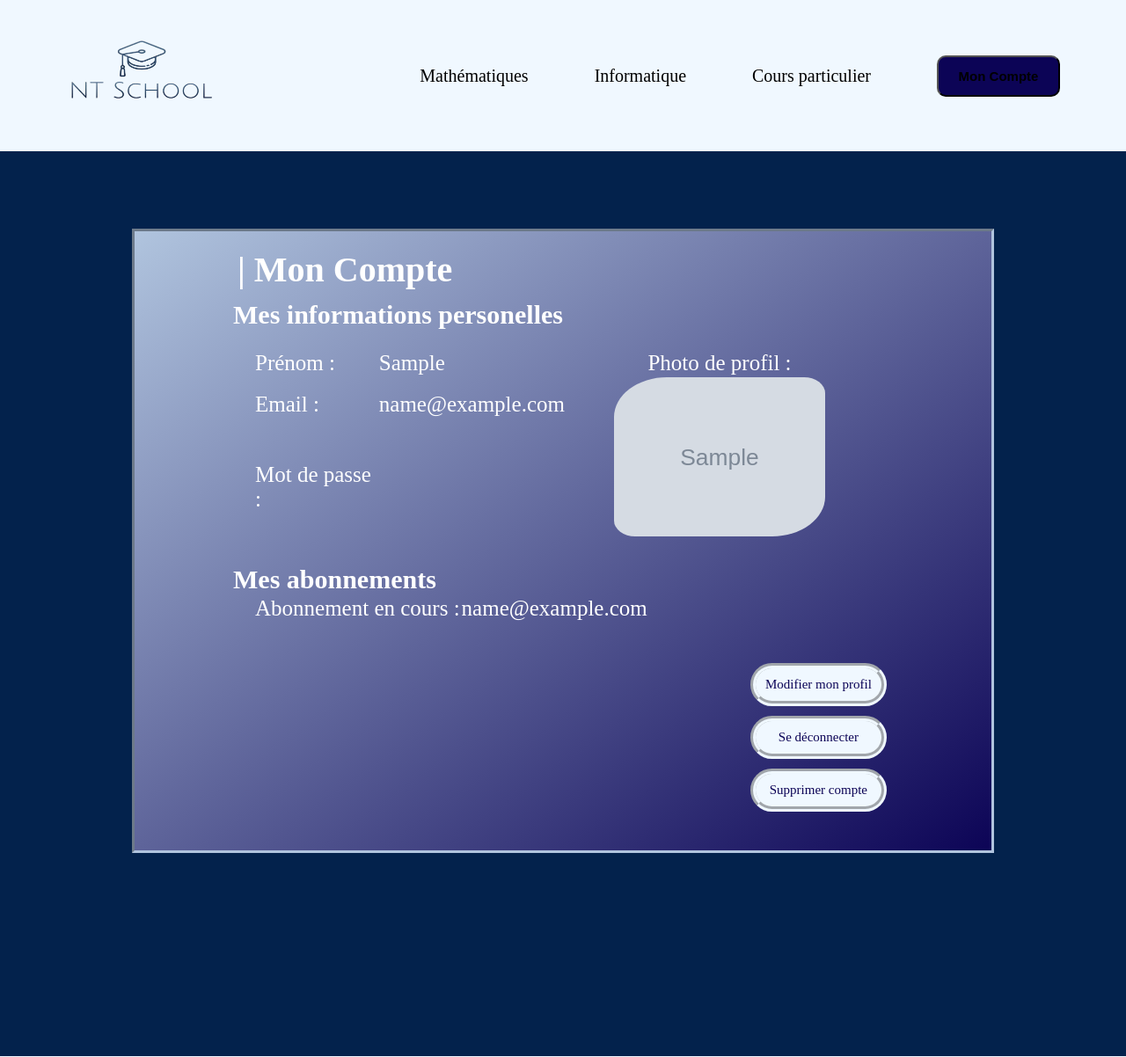
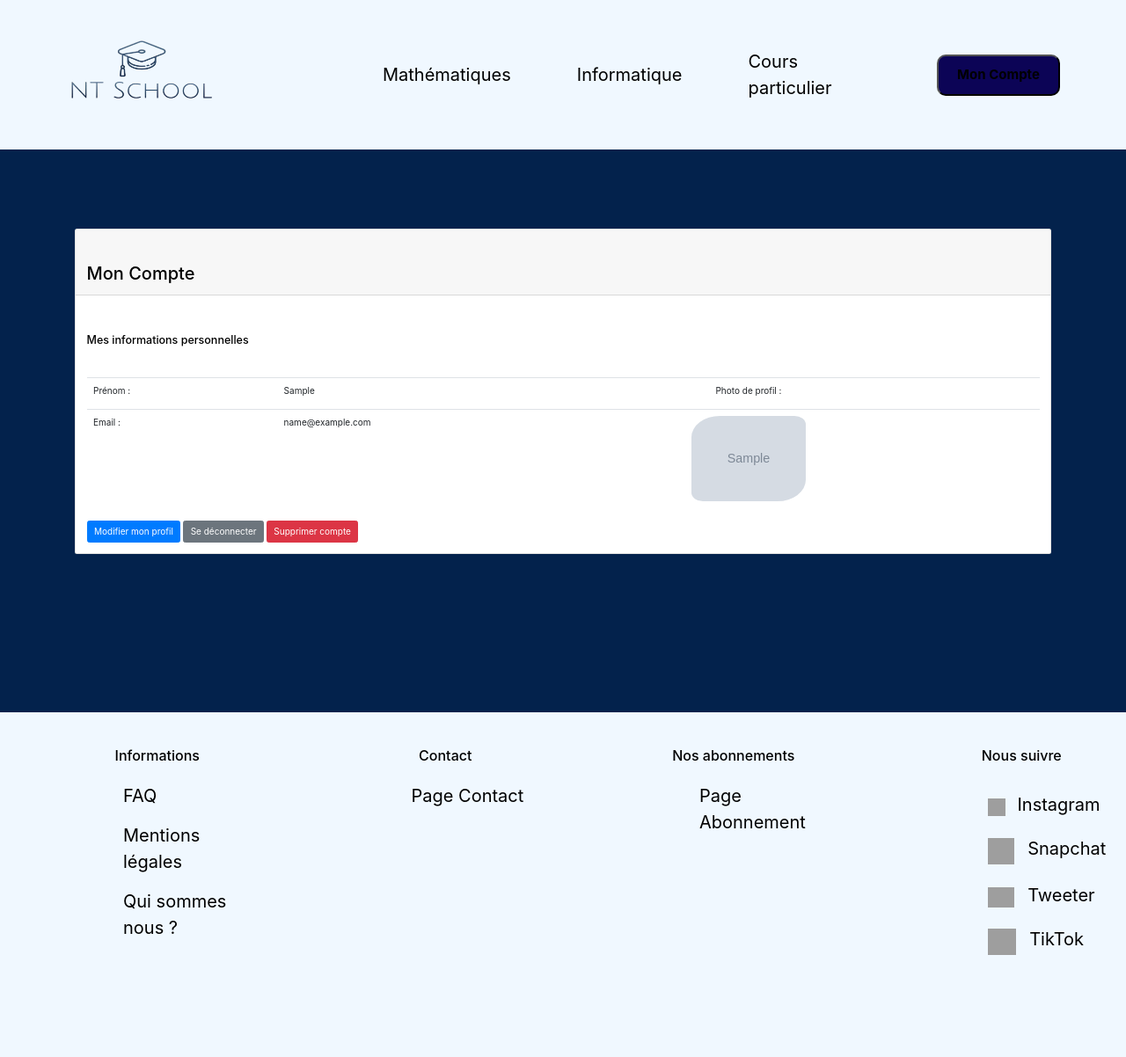
Before and after one commit to Nawel08/Site-Web, a PHP site: page /moncompte.php in a window 1280 px wide. Shown: the top 1202 px of the page at 88% size. After the commit the page ends 1086 px from the top, so only its background shows below. Run offline with PHP 8.4, Linux system fonts and the light colour scheme; the visitor is signed in with stand-in values (Sample User, id 1); tables that the repository leaves empty or names only in its code hold one stand-in row (values such as "Sample post"); grey boxes marked "Sample" are stand-in pictures; grey boxes are pictures that could not be loaded.

Commit message:
Update moncompte.php

```diff
--- a/moncompte.php
+++ b/moncompte.php
@@ -1,66 +1,83 @@
 <?php
-session_start(); //on démarre la session
-$DB= new PDO('mysql:host=127.0.0.1;dbname=siteweb','root',''); //connexion à la base de donnée
-if(isset($_SESSION['mail'])){//si ma variable de session mail existe
-$getmail=htmlspecialchars($_SESSION['mail']); //pour sécuriser la variable
-$requser=$DB->prepare('SELECT * FROM utilisateur WHERE mail=?');
-$requser->execute(array($getmail)); //execution de la requete avec notre getid on récup le même id que celui du login
-$userinfo=$requser->fetch(); //on affiche les données de la base de donnée
+session_start();
+$DB = new PDO('mysql:host=127.0.0.1;dbname=siteweb', 'root', '');
+
+if (isset($_SESSION['mail'])) {
+    $getmail = htmlspecialchars($_SESSION['mail']);
+    $requser = $DB->prepare('SELECT * FROM utilisateur WHERE mail=?');
+    $requser->execute(array($getmail));
+    $userinfo = $requser->fetch();
+}
 ?>
 
 <!DOCTYPE html>
-<html>
+<html lang="fr">
 <head>
-<meta charset="utf-8">
-<title>N&T School | Mon Compte </title>
-<link rel="stylesheet" type="text/css" href="moncompte2.css">
+    <meta charset="utf-8">
+    <meta name="viewport" content="width=device-width, initial-scale=1, shrink-to-fit=no">
+    <title>N&T School | Mon Compte</title>
+    <link href="https://maxcdn.bootstrapcdn.com/bootstrap/4.5.2/css/bootstrap.min.css" rel="stylesheet">
+    <link rel="stylesheet" type="text/css" href="moncompte.css">
 </head>
 <body>
-<?php
-	require('header.html')
-	?>
+    <?php if (isset($_SESSION['mail'])): ?>
+        <?php require('header.html') ?>
+<br>
+					<br>
+					<br>
+					<br>
+        <main class="container">
+            <section class="mt-5">
+                <div class="card">
+                    <div class="card-header">
+					<br>
+					<br>
 
-	<section>
-	<br><br><br><br><br><br>
-	<br><br>
-	<div class="moncompte">
-	<h2>| Mon Compte </h2>
-	<br>
-	<h5>Mes informations personelles </h5>
+                        <h2 style=" color: black;">Mon Compte</h2>
 
-	<br><br>
-	<table >
-	<tr><td width="20%">Prénom :</td><td><?php echo $userinfo['prenom']; ?></td><td></td><td style="text-align:center;"><label>Photo de profil :</label></td></tr>
-	<tr><td>Email :</td><td><?php echo $userinfo['mail'];?></td><td></td><td style="text-align: center" rowspan='2'><?php if (!empty($userinfo['avatar'])){ ?><img width="70%" height="70%"  style="border-radius: 25% 10%;" src="utilisateur/avatar/<?php echo $userinfo['avatar'];?>"> <?php }
-		//si la variable de l'avatar dans la base de donnée n'est pas vide?></td></tr>
-	<tr><td>Mot de passe :</td><td></td></tr><tr></td><td></td></tr>
-	</table>
-	<br><br>
+                    </div>
+                    <div class="card-body">
+					<br>
+					<br>
 
-	<h5>Mes abonnements </h5>
-	<table>
-	<tr><td>Abonnement en cours :</td><td><?php echo $userinfo['mail'];?></td></tr><tr></td><td></td></tr>
-	</table>
-	<br><br><br><br>
+                        <h5 style="color: black;" >Mes informations personnelles</h5>
+						<br>
+					<br>
+                        <table class="table">
+                            <tr>
+                                <td width="20%">Prénom :</td>
+                                <td><?php echo $userinfo['prenom']; ?></td>
+                                <td></td>
+                                <td style="text-align:center;"><label>Photo de profil :</label></td>
+                            </tr>
+                            <tr>
+                                <td>Email :</td>
+                                <td><?php echo $userinfo['mail']; ?></td>
+                                <td></td>
+                                <td style="text-align: center" rowspan='2'>
+                                    <?php if (!empty($userinfo['avatar'])): ?>
+                                        <img width="20%" height="20%" style="border-radius: 25% 10%;" src="utilisateur/avatar/<?php echo $userinfo['avatar']; ?>">
+                                    <?php endif; ?>
+                                </td>
+                            </tr>
+                        </table>
+                        <div class="mt-4">
+                            <a href="modification.php" class="btn btn-primary">Modifier mon profil</a>
+                            <a href="deconnexion.php" class="btn btn-secondary">Se déconnecter</a>
+                            <a href="supprimercompte.php?mail=<?php echo $userinfo['mail']; ?>" class="btn btn-danger">Supprimer compte</a>
+                        </div>
+                    </div>
+                </div>
+            </section>
+        </main>
 
-	<a href="modification.php">Modifier mon profil </a><br><br>
-	<a href="deconnexion.php">Se déconnecter </a><br><br>
-	<a href="supprimercompte.php?mail=<?php $userinfo['mail'];?>">Supprimer compte </a><br><br>
+        <?php require('footer.html') ?>
+    <?php else: ?>
+        <?php header("Location: login.php"); ?>
+    <?php endif; ?>
 
-	<br><br><br>
-	</section>
-	</div>
-	<br><br><br><br><br><br><br><br><br>
-	<?php
-	require('footer.html');
-	?>
-
-	</body>
-
+    <script src="https://code.jquery.com/jquery-3.5.1.slim.min.js"></script>
+    <script src="https://cdn.jsdelivr.net/npm/@popperjs/core@2.9.3/dist/umd/popper.min.js"></script>
+    <script src="https://maxcdn.bootstrapcdn.com/bootstrap/4.5.2/js/bootstrap.min.js"></script>
+</body>
 </html>
-<?php
-}
-else{
-header("Location: login.php");} //si on clique sur compte mais qu'on n'est pas connecté cela nous renvoie vers la page connexion
-
-?>
```
